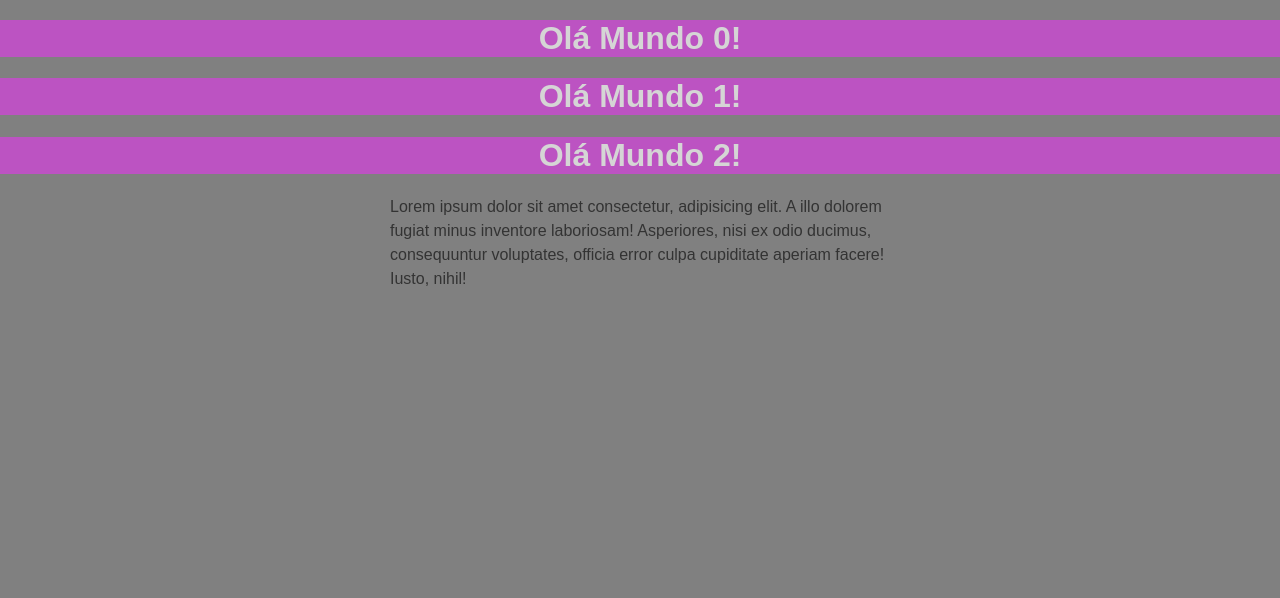
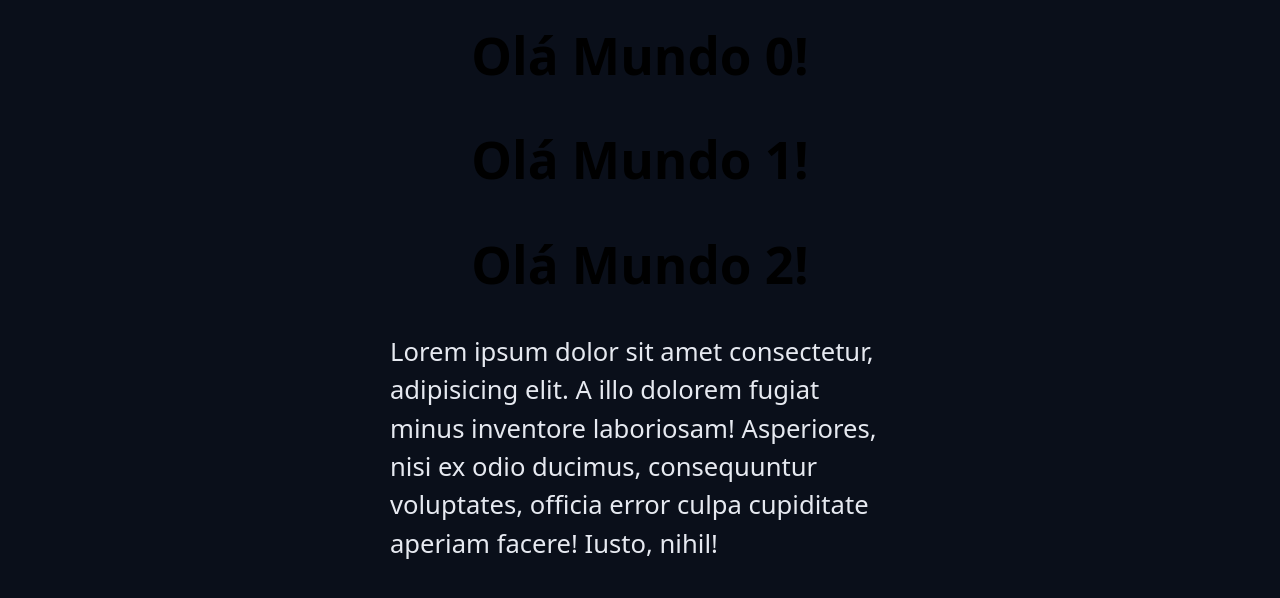
Before and after one commit to guirodrigues26/projeto-vite, a React (Vite) app: page / in a window 1280 px wide. Shown: the top 598 px of the page. Built offline with nearby package versions, Linux system fonts and the light colour scheme.

Commit message:
css , heading e tsx

```diff
--- a/src/components/Heading.tsx
+++ b/src/components/Heading.tsx
@@ -1,8 +1,11 @@
 import style from './Heading.module.css'
 
-export function Heading(props){
-    console.log(props)
-    return  <h1 className={`${style.heading}`}>
-        {props.children}
-    </h1>
+    type HeadingProps = {
+        children: string;
+
+
+    };
+
+    export function Heading({children}: HeadingProps){
+    return  <h1 className={`${style.heading}} ${style.paragraph}`}>{children}</h1>
 }
--- a/src/styles/global.css
+++ b/src/styles/global.css
@@ -1,8 +1,8 @@
 body{
-    font-family: Arial, Helvetica, sans-serif;
-    background-color: var(--background-color);
-    margin: 0;
-    padding: 0;
+    font-family: system-ui, -apple-system, BlinkMacSystemFont, 'Segoe UI', Roboto, Oxygen, Ubuntu, Cantarell, 'Open Sans', 'Helvetica Neue', sans-serif;
+    background-color: var(--gray-900);
+    color: var(--text-default);
+    font-size: 1.6rem; /*16px*/
 }
 
 h1{
--- a/src/styles/theme.css
+++ b/src/styles/theme.css
@@ -1,8 +1,38 @@
-:root{
-    --primary-color: green;
-    --secondary-color:orange;
-    --background-color:gray;
-    --text-color: #333;
-    --border-radius: 6px;
+:root {
+  --primary: pink;
+  --gray-100: #e6e9f0;
+  --gray-200: #cdd3e1;
+  --gray-300: #aab3cc;
+  --gray-400: #555f7d;
+  --gray-500: #454f6a;
+  --gray-600: #363d56;
+  --gray-700: #272f43;
+  --gray-800: #181f2e;
+  --gray-900: #0a0f1a;
 
+  --primary-light: #4de7b7;
+  --primary: #0da170;
+  --primary-dark: #065f46;
+
+  --link-color: #10b981;
+  --link-hover: #0b8a60;
+
+  --success: #22c55e;
+  --warning: #eab308;
+  --error: #991b1b;
+  --info: #0ea5e9;
+
+  --text-over-primary: #0a0f1a;
+  --text-over-primary-dark: #e6e9f0;
+  --text-over-primary-light: #0a0f1a;
+  --text-over-success: #0a0f1a;
+  --text-over-warning: #0a0f1a;
+  --text-over-error: #e6e9f0;
+  --text-over-info: #0a0f1a;
+
+  --text-default: #e6e9f0;
+  --text-muted: #aab3cc;
+
+  --disabled: #555f7d;
+  --text-disabled: #aab3cc;
 }
```
